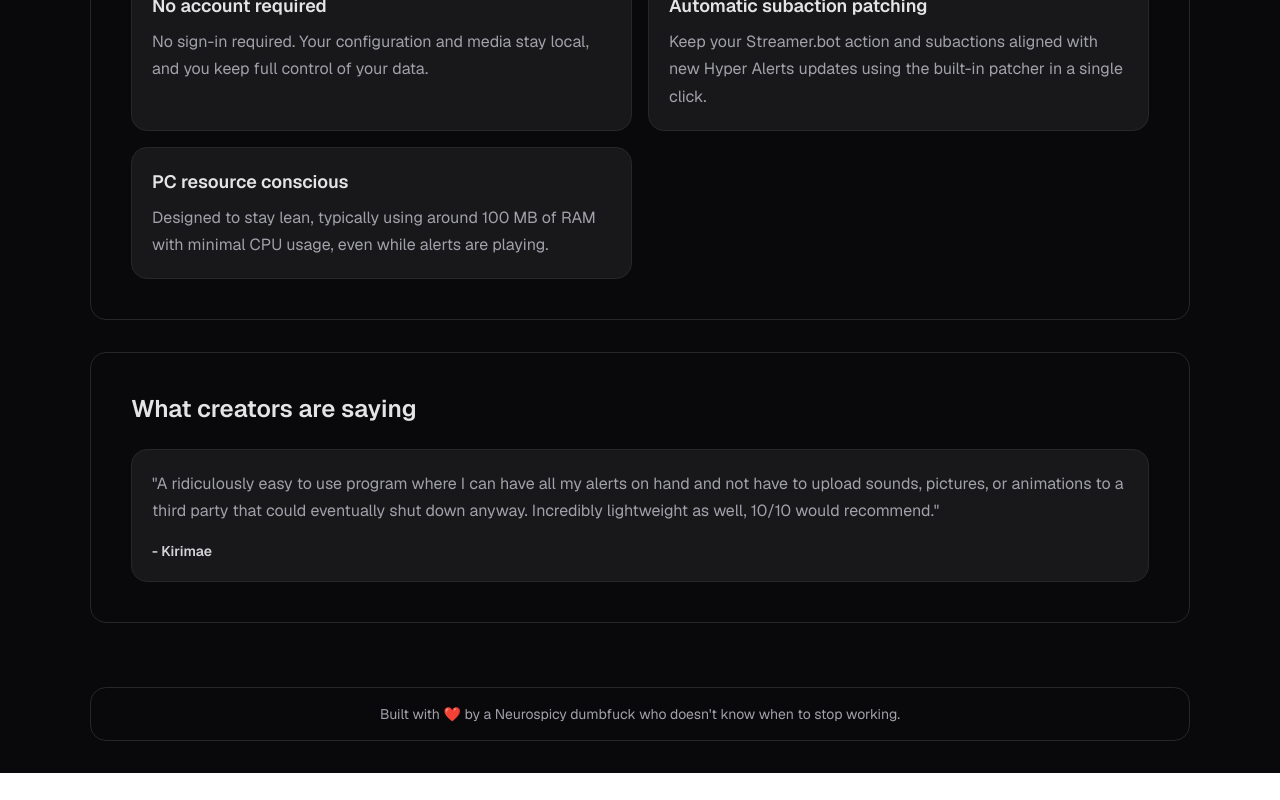
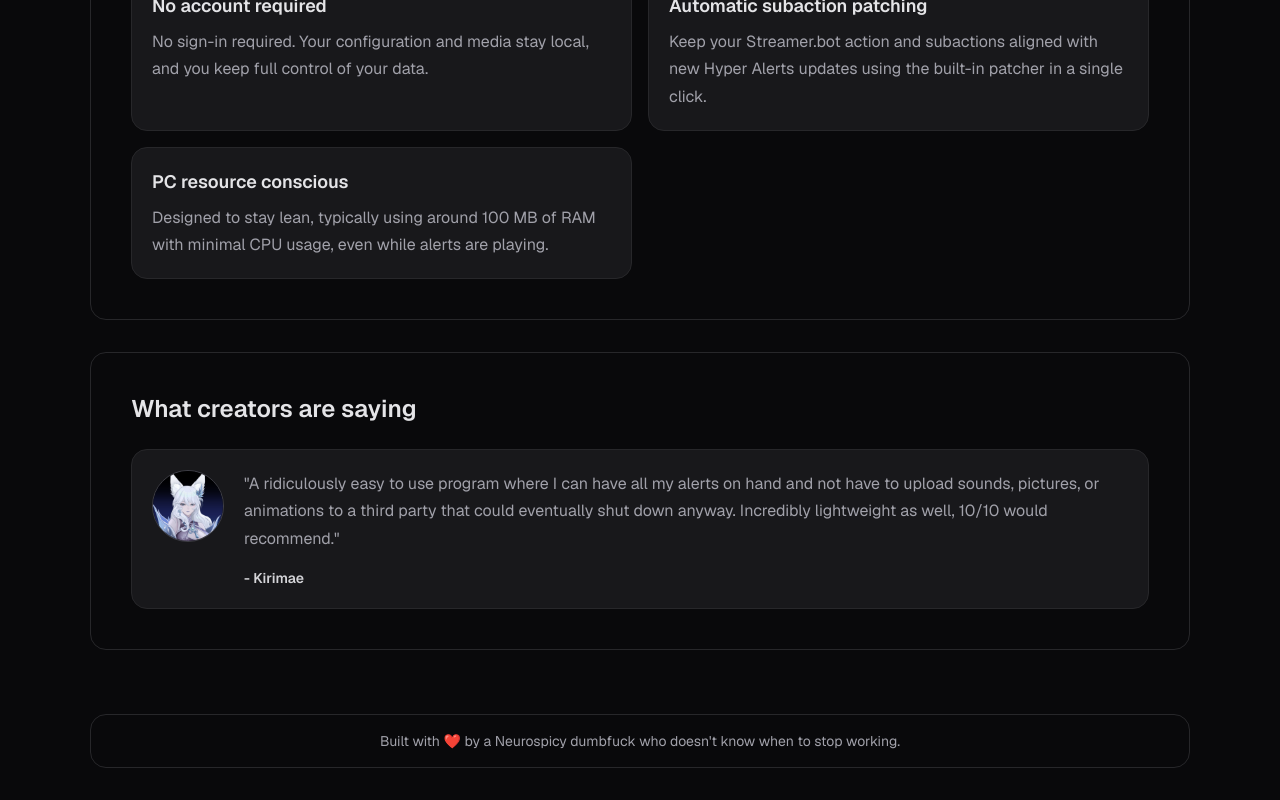
Before and after one commit to hyp3rstrike/hyperalerts, a Next.js app: page / in a window 1280 px wide. Shown: the part 891-1691 px from the top of the page. Before the commit the page ends 1664 px from the top, so only its background shows below. Built offline with nearby package versions, Linux system fonts and the light colour scheme; no server answers.

Commit message:
feat(home): add testimonial avatar

```diff
--- a/app/page.tsx
+++ b/app/page.tsx
@@ -5,6 +5,8 @@ import { CtaButton, InfoCard, Panel } from "./components/ui";
 import { renderMarkdown } from "@/lib/markdown";
 
 export default function Home() {
+  const basePath = process.env.GITHUB_ACTIONS === "true" ? "/hyperalerts" : "";
+
   return (
     <PageFrame>
       <main className="ha-shell grid gap-8 pb-8 md:grid-cols-[1.1fr_0.9fr]">
@@ -33,7 +35,18 @@ export default function Home() {
           <h2 className="text-2xl font-semibold">What creators are saying</h2>
           <div className="mt-6 grid gap-4">
             {testimonials.map((item) => (
-              <article key={item.quote} className="rounded-2xl border border-zinc-800 bg-zinc-900 p-5">
+              <article key={item.quote} className="flex flex-col gap-5 rounded-2xl border border-zinc-800 bg-zinc-900 p-5 sm:flex-row">
+                {item.avatar ? (
+                  // eslint-disable-next-line @next/next/no-img-element
+                  <img
+                    src={`${basePath}${item.avatar}`}
+                    alt={`${item.author} avatar`}
+                    width={72}
+                    height={72}
+                    className="h-[72px] w-[72px] shrink-0 rounded-full border border-zinc-700 bg-zinc-950 object-cover"
+                  />
+                ) : null}
+                <div>
                   <div
                     className="ha-doc-content ha-markdown-compact ha-muted"
                     dangerouslySetInnerHTML={{ __html: renderMarkdown(`\"${item.quote}\"`) }}
@@ -48,6 +61,7 @@ export default function Home() {
                       item.author
                     )}
                   </p>
+                </div>
               </article>
             ))}
           </div>
--- a/lib/site-data.ts
+++ b/lib/site-data.ts
@@ -37,5 +37,6 @@ export const testimonials = [
       "A ridiculously easy to use program where I can have all my alerts on hand and not have to upload sounds, pictures, or animations to a third party that could eventually shut down anyway. Incredibly lightweight as well, 10/10 would recommend.",
     author: "Kirimae",
     authorUrl: "https://twitch.tv/kirimae",
+    avatar: "/testies/kirimae.png",
   },
 ];
```
Also changed, not shown: public/testies/kirimae.png (added). Lines whose indentation alone changed are shown as unchanged.
